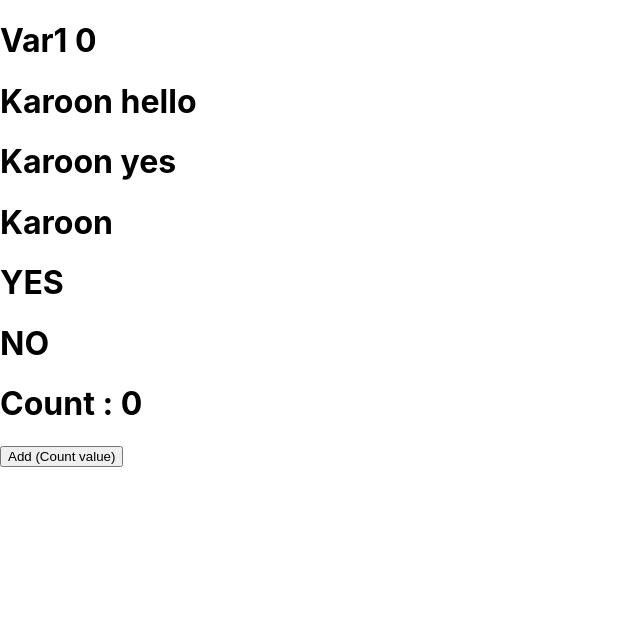
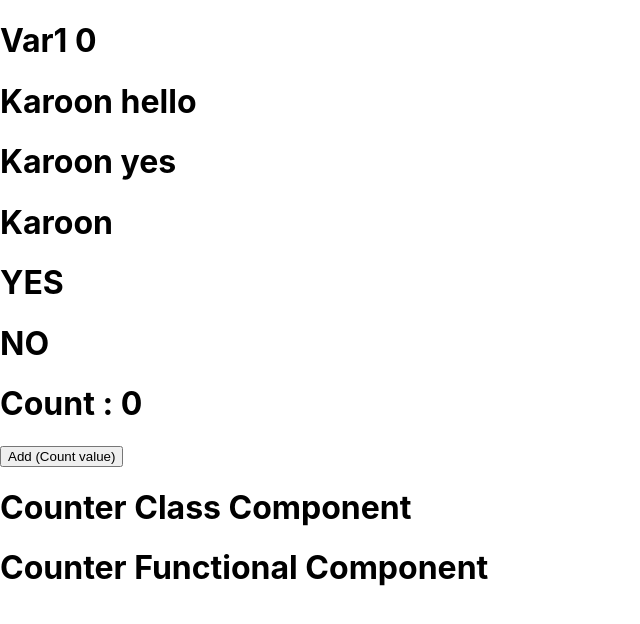
Before and after one commit to ksupdev/updev-react-noted, a React (Create React App) app in the folder workshops/hello-react/: page / in a window 1280 px wide. Shown: the top 624 px of the page, without its empty margins (0-640 px from the left). Built offline with nearby package versions, Linux system fonts and the light colour scheme.

Commit message:
done: ep9 Class vs Functional Components

```diff
--- a/workshops/hello-react/src/App.js
+++ b/workshops/hello-react/src/App.js
@@ -1,4 +1,6 @@
 import React, { useState } from "react";
+import CounterClassComponent from "./CounterClassComponent";
+import CounterFunctionalComponent from "./CounterFunctionalComponent";
 
 export default () => {
   let var1 = 0;
@@ -26,6 +28,8 @@ export default () => {
       >
         Add (Count value)
       </button>
+      <CounterClassComponent></CounterClassComponent>
+      <CounterFunctionalComponent></CounterFunctionalComponent>
     </div>
   );
 };
--- /dev/null
+++ b/workshops/hello-react/src/CounterClassComponent.js
@@ -0,0 +1,11 @@
+import React, { Component } from "react";
+
+export default class CounterClassComponent extends Component {
+  render() {
+    return (
+      <dev>
+        <h1>Counter Class Component</h1>
+      </dev>
+    );
+  }
+}
--- /dev/null
+++ b/workshops/hello-react/src/CounterFunctionalComponent.js
@@ -0,0 +1,9 @@
+import React from "react";
+
+export default function CounterFunctionalComponent() {
+  return (
+    <div>
+      <h1>Counter Functional Component</h1>
+    </div>
+  );
+}
```
Also changed, not shown: 1 other file (tests, documents, lock files or other folders).
